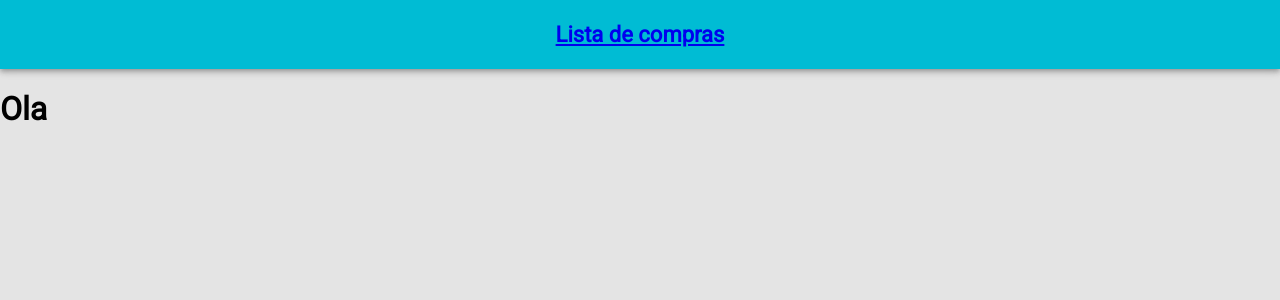
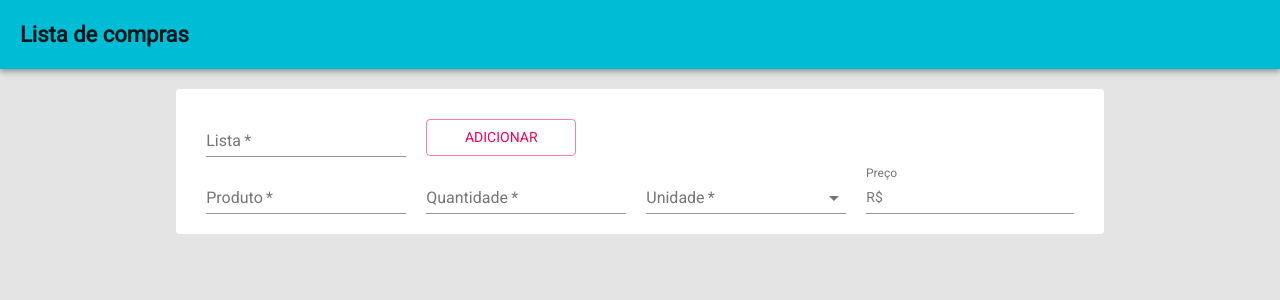
Before and after one commit to HugoOliveiraThor/react-shopping-list, a React (Create React App) app: page /lista in a window 1280 px wide. Shown: the top 300 px of the page. Built offline with nearby package versions, Linux system fonts and the light colour scheme; the HTML template or start-up script is replaced by a standard one.

Commit message:
Creating form to add the shopping list

```diff
--- a/src/App.css
+++ b/src/App.css
@@ -4,7 +4,16 @@
   text-align: center;
 }
 
+.text-left {
+  text-align: left
+}
+
 .header {
   padding: 0 20px;
 
 }
+
+a, a:hover {
+  text-decoration: none;
+  color:inherit;
+}
--- a/src/App.js
+++ b/src/App.js
@@ -1,7 +1,7 @@
 import React, { Component } from 'react';
 import { createMuiTheme } from '@material-ui/core/styles'
 import MuiThemeProvider from '@material-ui/core/styles/MuiThemeProvider'
-import Header from './common/header'
+import Header from './common/Header'
 import Home from './home/index'
 import CreateList from './createList/index'
 
--- a/src/common/header.js
+++ b/src/common/Header.js
@@ -6,7 +6,7 @@ const Header = () => (
     <AppBar position='static' color='primary'>
       <div className='header'>
       <Link to='/'>
-        <p className='title'>Lista de compras</p>
+        <p className='title text-left' >Lista de compras</p>
       </Link>
       </div>
     </AppBar>
--- /dev/null
+++ b/src/createList/Form.js
@@ -0,0 +1,61 @@
+import React from 'react'
+import { InputAdornment, MenuItem, TextField, Button } from '@material-ui/core';
+
+const units = ['kilo','litro','unidade']
+
+
+const Form = props => (
+  <form className='form-container'>
+    <div className='form-row'>
+    <TextField
+          label="Lista"
+          name='list'
+          value={''}
+          onChange={() => {}}
+          required
+        />
+    <Button variant='outlined' color='secondary'>Adicionar</Button>
+    </div>
+    <div className='form-row'>
+    <TextField
+          label="Produto"
+          name='product'
+          value={''}
+          onChange={() => {}}
+          required
+        />
+    <TextField
+          label="Quantidade"
+          name='quantity'
+          value={''}
+          onChange={() => {}}
+          required
+        />
+     <TextField
+          select
+          label="Unidade"
+          name='unity'
+          value={''}
+          onChange={() => {}}
+          required
+      >
+        {
+          units.map((o,idx) => (
+            <MenuItem key={idx} value={o}>{o}</MenuItem>
+          ))
+        }
+      </TextField>
+     <TextField
+          label="Preço"
+          name='price'
+          value={''}
+          onChange={() => {}}
+          InputProps={{
+            startAdornment: <InputAdornment position='start'>R$</InputAdornment>
+          }}
+        />
+         </div>
+    </form>
+)
+
+export default Form
--- a/src/createList/index.js
+++ b/src/createList/index.js
@@ -1,8 +1,11 @@
 import React from 'react'
-
+import './list.css'
+import Form from './Form'
 
 const CreateList = () => (
-  <h1>Ola</h1>
+  <div className='page-container'>
+    <Form />
+  </div>
 )
 
 export default CreateList
--- /dev/null
+++ b/src/createList/list.css
@@ -0,0 +1,17 @@
+.form-container {
+  display:flex;
+  flex-direction: column;
+  background-color: #ffffff;
+  padding:20px;
+  border-radius: 4px;
+}
+
+.form-row > div {
+  min-width: 200px;
+  margin:0 10px;
+}
+
+.form-row button {
+  margin: 10px;
+  width: 150px;
+}
```
